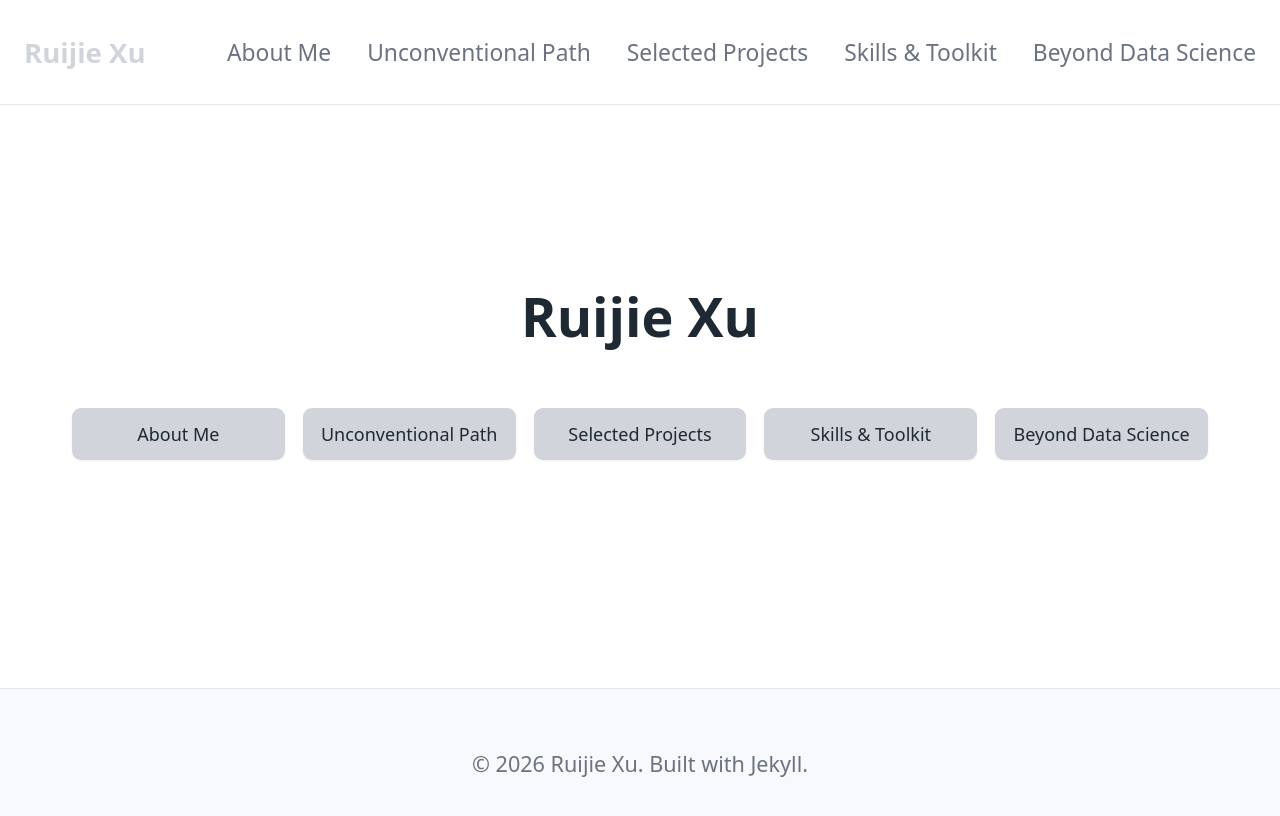
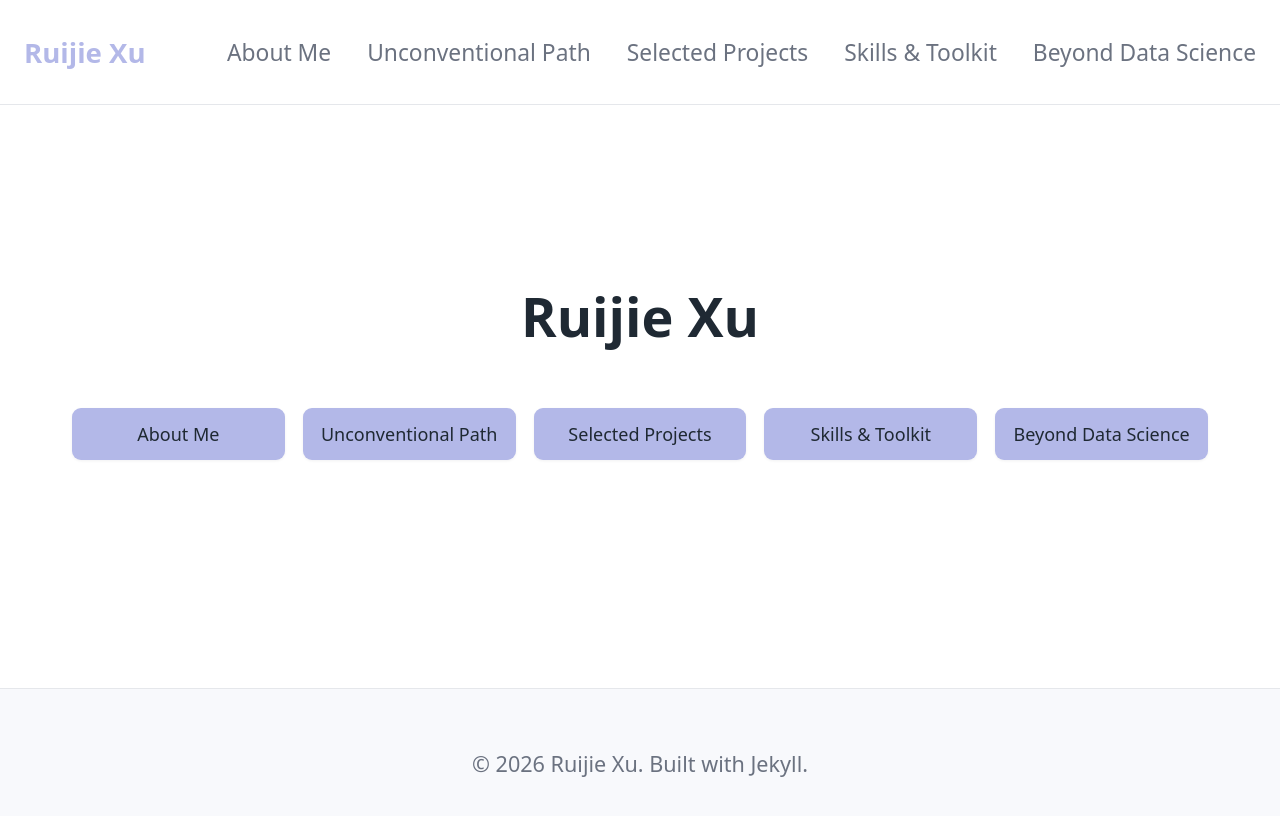
Before and after one commit to RX67-RX67/RX67-RX67.github.io, a Jekyll site: the page built from index.md, in a window 1280 px wide. Shown: the top 816 px of the page. Built offline with Jekyll 4.4.1, drawn with Linux system fonts in a browser that asks for light colours.

Commit message:
Change accent color to purple-blue

```diff
--- a/assets/css/style.css
+++ b/assets/css/style.css
@@ -2,9 +2,9 @@
 :root {
   --color-text: #1f2933;
   --color-muted: #6b7280;
-  --color-link: #d1d5db;
-  --color-link-hover: #d1d5db;
-  --color-link-soft: #d1d5db;
+  --color-link: #b3b8e8;
+  --color-link-hover: #b3b8e8;
+  --color-link-soft: #b3b8e8;
   --color-bg: #fff;
   --color-bg-soft: #f8f9fc;
   --color-border: #e5e7eb;
```
